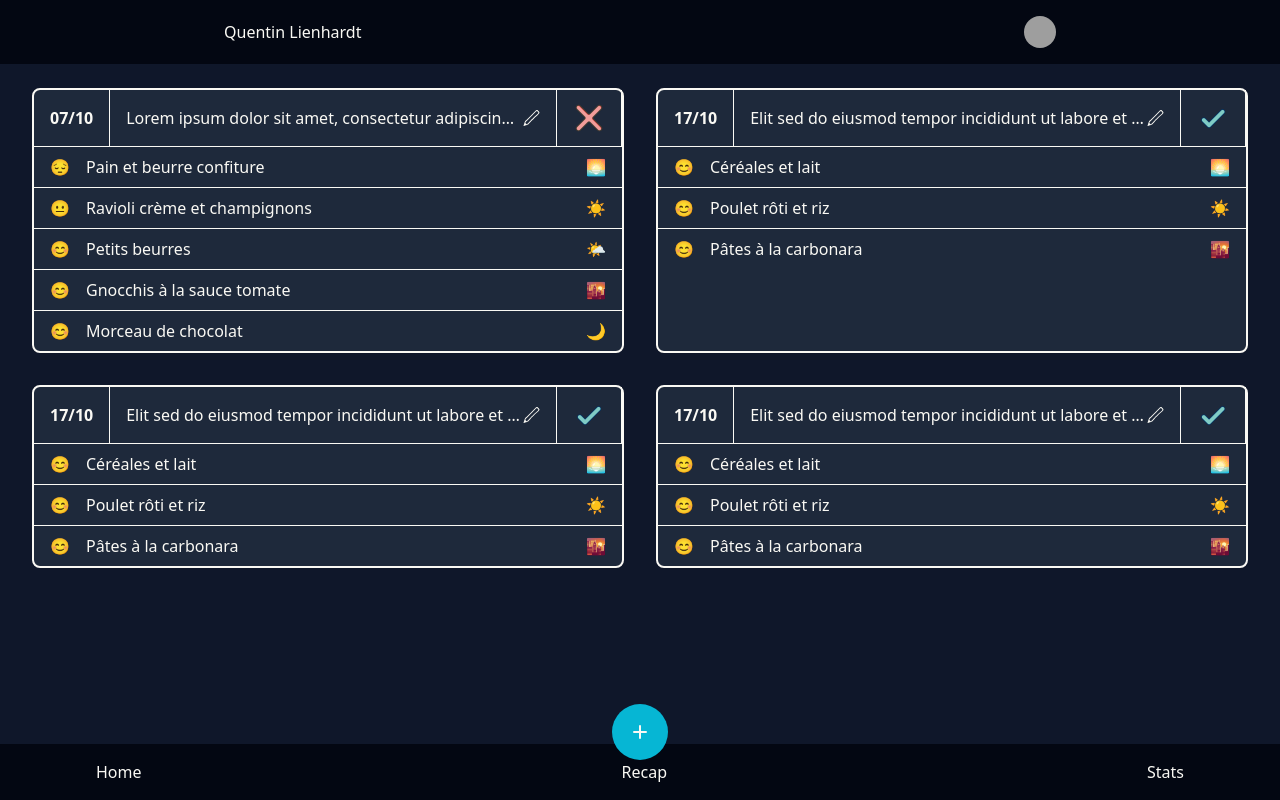
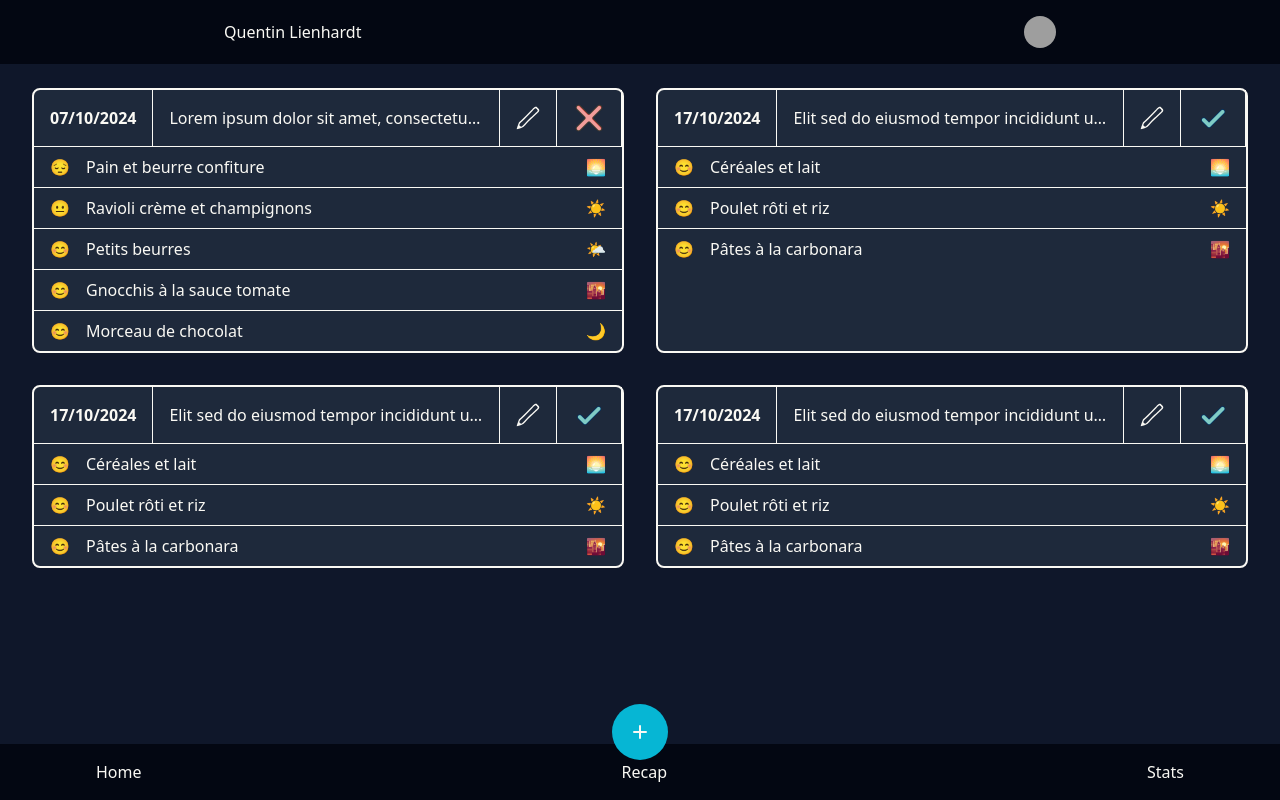
Before and after one commit to QuentiumYT/TransEat, a Vue app: page / in a window 1280 px wide. Built offline with nearby package versions, Linux system fonts and the light colour scheme; grey boxes are pictures that could not be loaded.

Commit message:
Edit day from child, use handleDay form in parent to update it

```diff
--- a/src/components/DayCard.vue
+++ b/src/components/DayCard.vue
@@ -10,13 +10,18 @@ defineProps({
   content: Object,
 })
 
-const emit = defineEmits(['delete:day'])
+const emit = defineEmits(['edit:day', 'delete:day'])
 
 function isGoodDay(health) {
   return health.every((item) => item.feeling === FEELING.GOOD)
 }
 
 const confirmDayDeletion = ref(false)
+
+const editDay = (id) => {
+  // Emit an event to the parent component to edit the day
+  emit('edit:day', id)
+}
 
 const deleteDay = (id) => {
   // Emit an event to the parent component to delete the day
@@ -38,16 +43,20 @@ const closeDeleteModal = () => {
           {{ content.date }}
         </p>
       </div>
-      <div class="border-r border-white min-w-0" title="Edit note">
-        <div class="flex items-center w-full p-4 cursor-pointer">
+      <div class="border-r border-white min-w-0">
+        <div class="flex items-center w-full p-4">
           <p class="truncate">{{ content.note }}</p>
+        </div>
+      </div>
+      <div class="border-r border-white" title="Edit day">
+        <div @click="editDay(content.id)" class="flex items-center w-full px-2 py-4 cursor-pointer">
           <svg class="h-6 w-10 min-h-4 min-w-4" fill="currentColor" viewBox="0 0 256 256" xmlns="http://www.w3.org/2000/svg">
             <path d="M201.6 9.5c-2.2.8-5.3 2.4-7 3.6-3.5 2.5-17.5 17.1-34.5 35.9-32 35.2-69 71.9-108.8 107.8l-19 17-4.1 10.5c-6.6 16.9-20.3 58.7-20 61 .2 1.3 1.1 2.3 2.4 2.5 2.1.3 31.6-9.6 55.9-18.8 16.2-6.2 13.8-4.2 40-33.5 31.9-35.6 64.8-68 109-107.1C243.8 63.2 248 57.7 248 45.6c-.1-6.8-3.1-11.5-15.6-23.7-9.1-8.9-12.8-11.9-15.9-12.8-5.3-1.4-10.1-1.3-14.9.4m11.7 15.9c4.6 1.9 17.3 15.4 18.1 19.3.4 1.7.2 5-.4 7.2-1.2 4.7-5.6 9-42 42.2-39 35.5-50.3 46.7-102.1 100.9l-18.7 19.5-7.8 2.9c-4.4 1.6-8.4 3.1-9.1 3.3-.6.3-1.4-.6-1.8-1.8-1.1-3.2-8.1-10.5-11.6-11.9-3.6-1.5-3.5-2.3 1.2-13.5 2.8-6.7 3.8-7.9 25.1-28 35.1-33.2 70.6-68.9 95.4-96 33.1-36.2 39.2-42.3 43.9-44 5.1-1.8 5.9-1.8 9.8-.1" />
           </svg>
         </div>
       </div>
-      <div class="border-r border-white">
-        <div @click="confirmDayDeletion = true" class="flex justify-center items-center h-full w-16 px-2">
+      <div class="border-r border-white" title="Delete day">
+        <div @click="confirmDayDeletion = true" class="flex justify-center items-center h-full w-16 px-2 cursor-pointer">
           <img v-if="isGoodDay(content.health)" :src="check" alt="Good day" class="w-8 h-8" />
           <img v-else :src="cross" alt="Bad day" class="w-8 h-8" />
         </div>
--- a/src/components/DaysList.vue
+++ b/src/components/DaysList.vue
@@ -17,7 +17,7 @@ const initialDaysContent = {
 
 let daysContent = ref([{
   id: Math.random().toString(10).substring(2, 15),
-  date: new Date(new Date().setDate(new Date().getDate() - 10)).toLocaleDateString('en-GB', { day: 'numeric', month: 'numeric' }),
+  date: new Date(new Date().setDate(new Date().getDate() - 10)).toLocaleDateString('en-GB'),
   note: 'Lorem ipsum dolor sit amet, consectetur adipiscing elit. Sed do eiusmod tempor incididunt ut labore et dolore magna aliqua.',
   health: [{
     feeling: FEELING.BAD,
@@ -42,7 +42,7 @@ let daysContent = ref([{
   }],
 }, {
   id: Math.random().toString(10).substring(2, 15),
-  date: new Date().toLocaleDateString('en-GB', { day: 'numeric', month: 'numeric' }),
+  date: new Date().toLocaleDateString('en-GB'),
   note: 'Elit sed do eiusmod tempor incididunt ut labore et dolore magna aliqua. Lorem ipsum dolor sit amet, consectetur adipiscing.',
   health: [{
     feeling: FEELING.GOOD,
@@ -59,7 +59,7 @@ let daysContent = ref([{
   }],
 }, {
   id: Math.random().toString(10).substring(2, 15),
-  date: new Date().toLocaleDateString('en-GB', { day: 'numeric', month: 'numeric' }),
+  date: new Date().toLocaleDateString('en-GB'),
   note: 'Elit sed do eiusmod tempor incididunt ut labore et dolore magna aliqua. Lorem ipsum dolor sit amet, consectetur adipiscing.',
   health: [{
     feeling: FEELING.GOOD,
@@ -76,7 +76,7 @@ let daysContent = ref([{
   }],
 }, {
   id: Math.random().toString(10).substring(2, 15),
-  date: new Date().toLocaleDateString('en-GB', { day: 'numeric', month: 'numeric' }),
+  date: new Date().toLocaleDateString('en-GB'),
   note: 'Elit sed do eiusmod tempor incididunt ut labore et dolore magna aliqua. Lorem ipsum dolor sit amet, consectetur adipiscing.',
   health: [{
     feeling: FEELING.GOOD,
@@ -103,13 +103,19 @@ const form = ref(structuredClone(initialDaysContent))
 
 const displayDayForm = ref(false)
 
-const addDay = () => {
+const handleDay = () => {
   // Sort form.health by time
   form.value.health.sort((a, b) => Object.values(TIME).indexOf(a.time) - Object.values(TIME).indexOf(b.time))
 
+  if (form.value.id) {
+    const day = daysContent.value.find((day) => day.id === form.value.id)
+    day.date = new Date(form.value.date).toLocaleDateString('en-GB')
+    day.note = form.value.note
+    day.health = form.value.health
+  } else {
     daysContent.value.push({
       id: Math.random().toString(10).substring(2, 15),
-    date: form.value.date,
+      date: new Date(form.value.date).toLocaleDateString('en-GB'),
       note: form.value.note,
       health: form.value.health,
     })
@@ -117,18 +123,31 @@ const addDay = () => {
     setInterval(() => {
       window.scrollTo(0, document.body.scrollHeight)
     }, 100)
+  }
 
   form.value = structuredClone(initialDaysContent)
 
   closeDayModal()
 }
 
-const closeDayModal = () => {
-  displayDayForm.value = false
+const editDay = (id) => {
+  displayDayForm.value = true
+
+  const day = daysContent.value.find((day) => day.id === id)
+  form.value = {
+    ...day,
+    // Prevent reactivity for health array
+    health: day.health.map((item) => ({ ...item })),
+    date: day.date.split('/').reverse().join('-'),
+  }
 }
 
 const deleteDay = (id) => {
   daysContent.value = daysContent.value.filter((day) => day.id !== id)
+}
+
+const closeDayModal = () => {
+  displayDayForm.value = false
 }
 
 onMounted(() => {
@@ -139,7 +158,7 @@ onMounted(() => {
 <template>
   <main class="flex-1 relative h-full px-8 pt-6 pb-12 bg-slate-900">
     <div class="grid grid-cols-1 md:grid-cols-2 flex-wrap gap-8">
-      <DayCard v-for="day in daysContent" :key="day.id" :content="day" @delete:day="deleteDay" />
+      <DayCard v-for="day in daysContent" :key="day.id" :content="day" @edit:day="editDay" @delete:day="deleteDay" />
     </div>
 
     <div class="fixed z-20 left-1/2 transform -translate-x-1/2 bottom-10">
@@ -208,7 +227,11 @@ onMounted(() => {
             Annuler
           </button>
 
-          <button @click="addDay" type="submit" class="ml-3 px-4 py-2 text-sm text-white bg-cyan-500 hover:bg-cyan-700 rounded-md">
+          <button v-if="form.id" @click="handleDay" type="submit" class="ml-3 px-4 py-2 text-sm text-white bg-cyan-500 hover:bg-cyan-700 rounded-md">
+            Edit
+          </button>
+
+          <button v-else @click="handleDay" type="submit" class="ml-3 px-4 py-2 text-sm text-white bg-cyan-500 hover:bg-cyan-700 rounded-md">
             Add
           </button>
         </div>
```
Lines whose indentation alone changed are shown as unchanged.
